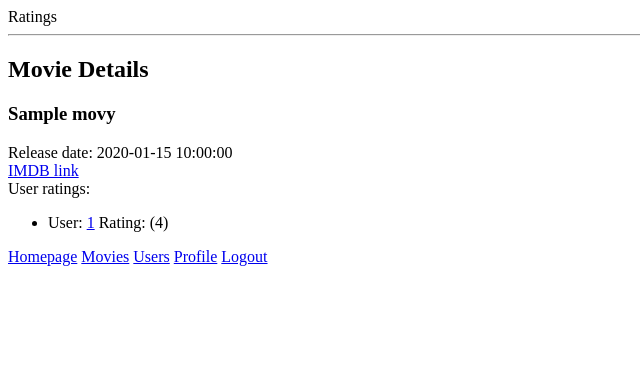
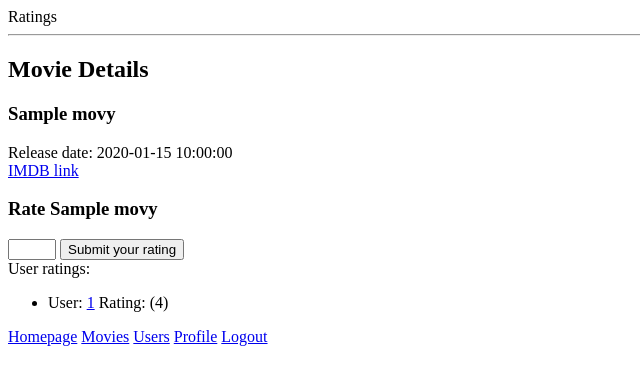
Before and after one commit to hb-kada/hb-ratings, a Flask app: page /movies/1 in a window 1280 px wide. Shown: the top 385 px of the page, without its empty margins (0-640 px from the left). Run offline with Flask 2, Linux system fonts and the light colour scheme; the visitor is signed in with stand-in values (Sample User, id 1); tables that the repository leaves empty hold one stand-in row (values such as "Sample post").

Commit message:
Adds ability for user to add or modify rating

```diff
--- a/server.py
+++ b/server.py
@@ -169,6 +169,31 @@ def show_movie_details(movie_id):
                            movie_ratings=movie_ratings)
 
 
+@app.route('/add-rating', methods=['POST'])
+def add_rating():
+    """Allows a logged-in user to add a rating."""
+
+    user_rating = request.form.get('user_rating')
+    movie_id = request.form.get('movie_id')
+    user_id = session.get('user')
+
+    # Gets rating object for specific user and movie
+    rating_entry = db.session.query(Rating) \
+        .filter((Rating.user_id == user_id),
+                (Rating.movie_id == movie_id)).first()
+
+    # If rating entry exists, updates rating
+    if rating_entry:
+        rating_entry.rating = user_rating
+        db.session.commit()
+    # Else adds new rating to database
+    else:
+        new_rating = Rating(user_id=user_id, movie_id=movie_id, rating=user_rating)
+
+        db.session.add(new_rating)
+        db.session.commit()
+
+
 if __name__ == "__main__":
     # We have to set debug=True here, since it has to be True at the
     # point that we invoke the DebugToolbarExtension
--- a/templates/movie_details.html
+++ b/templates/movie_details.html
@@ -7,6 +7,16 @@
 
   Release date: {{ movie.released_on }}<br>
   <a href='{{ movie.imdb_url }}'>IMDB link</a><br>
+
+  {% if session.get('user') %}
+
+      <h3>Rate {{ movie.movie_title }}</h3>
+      <form action='/add-rating' method='POST'>
+          <input type="number" min="1" max="5" name="user_rating">
+          <input type="submit" value="Submit your rating">
+          <input type="hidden" value="{{ movie.movie_id }}" name="movie_id">
+      </form>
+  {% endif %}
 
   User ratings:
   <ul>
```
